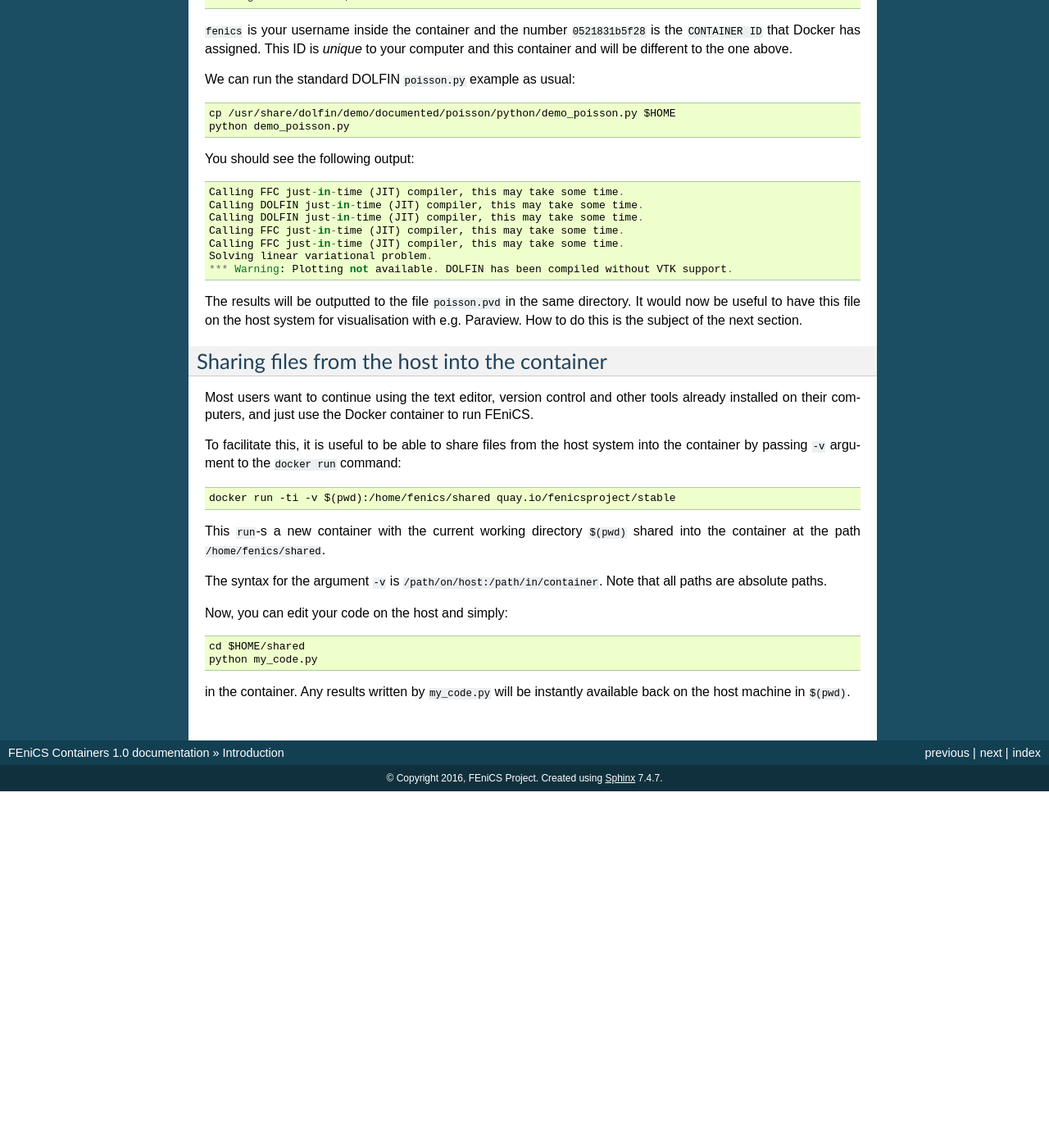
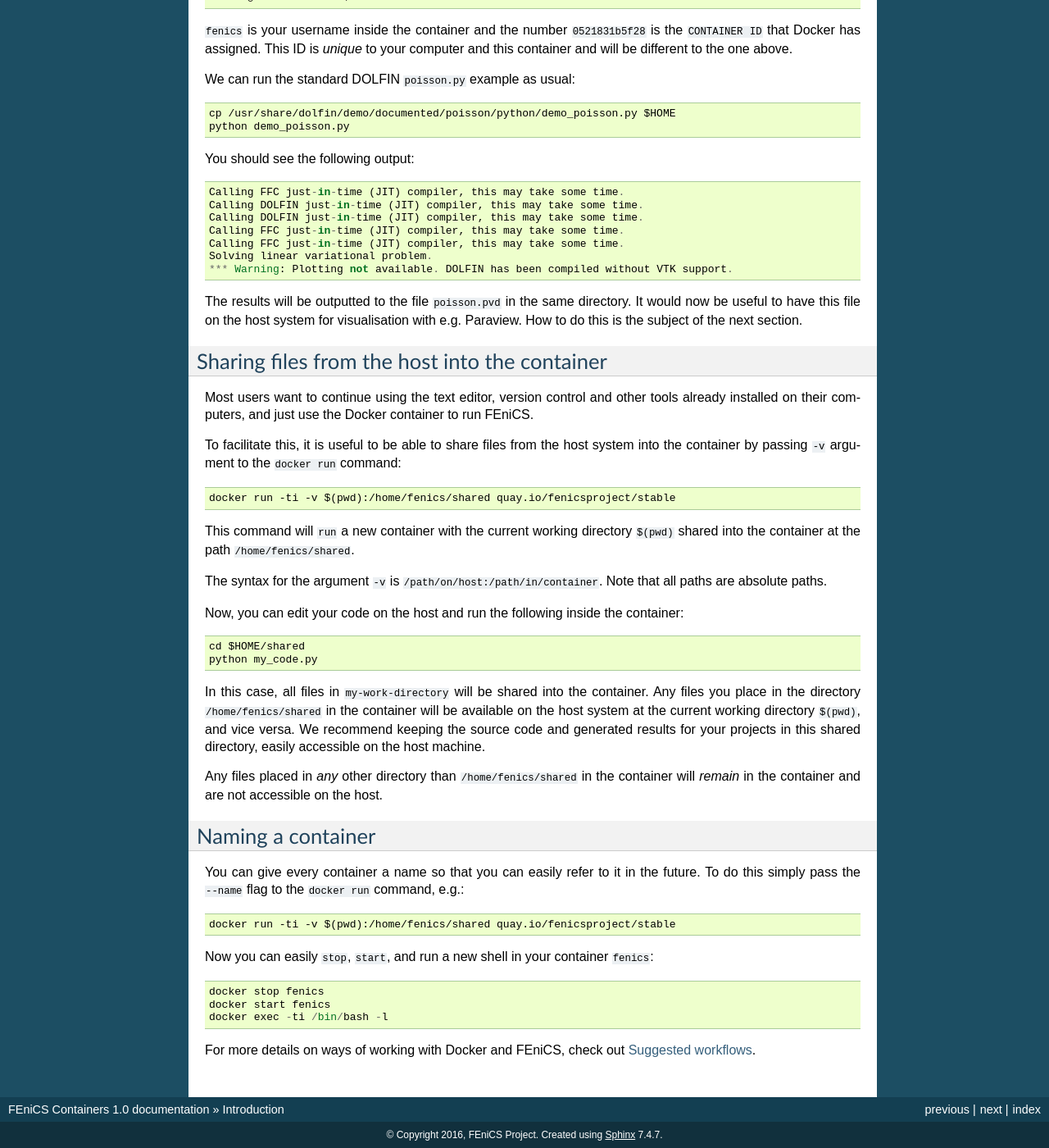
Before and after one commit to vacary/docker, a Sphinx documentation site: the page built from docs/source/introduction.rst, in a window 1280 px wide and 1400 px high, scrolled down 1122 px. Shown: the whole window at 82% size. Built offline with Sphinx 7.4.7, drawn with Linux system fonts in a browser that asks for light colours; before the commit the page ends 2087 px from its top, so only the background shows below that.

Commit message:
[skip build] Another crack at quickstart and introduction.

```diff
--- a/docs/source/introduction.rst
+++ b/docs/source/introduction.rst
@@ -107,18 +110,45 @@
 
     docker run -ti -v $(pwd):/home/fenics/shared quay.io/fenicsproject/stable
 
-This ``run``-s a new container with the current working directory
-``$(pwd)`` shared into the container at the path
-``/home/fenics/shared``.
+This command will ``run`` a new container with the current working directory
+``$(pwd)`` shared into the container at the path ``/home/fenics/shared``.
 
-The syntax for the argument ``-v`` is
-``/path/on/host:/path/in/container``. Note that all paths are absolute
-paths.
+The syntax for the argument ``-v`` is ``/path/on/host:/path/in/container``.
+Note that all paths are absolute paths.
 
-Now, you can edit your code on the host and simply::
+Now, you can edit your code on the host and run the following inside the
+container::
 
     cd $HOME/shared
     python my_code.py
 
-in the container. Any results written by ``my_code.py`` will be
-instantly available back on the host machine in ``$(pwd)``.
+In this case, all files in ``my-work-directory`` will be shared into the
+container.  Any files you place in the directory ``/home/fenics/shared`` in the
+container will be available on the host system at the current working directory
+``$(pwd)``, and vice versa. We recommend keeping the source code and generated
+results for your projects in this shared directory, easily accessible on the
+host machine.
+
+Any files placed in *any* other directory than ``/home/fenics/shared`` in the
+container will *remain* in the container and are not accessible on the host.
+
+.. _naming_introduction:
+
+Naming a container
+------------------
+
+You can give every container a name so that you can easily refer to it in the
+future. To do this simply pass the ``--name`` flag to the ``docker run``
+command, e.g.::
+
+    docker run -ti -v $(pwd):/home/fenics/shared quay.io/fenicsproject/stable
+
+Now you can easily ``stop``, ``start``, and run a new shell in your container
+``fenics``::
+
+    docker stop fenics
+    docker start fenics
+    docker exec -ti /bin/bash -l
+
+For more details on ways of working with Docker and FEniCS, check out
+:ref:`workflows`.
--- a/docs/source/work_flows.rst
+++ b/docs/source/work_flows.rst
@@ -1,4 +1,6 @@
 .. Documentation for suggested work flows using Docker
+
+.. _workflows:
 
 Suggested workflows
 ===================
```
Also changed, not shown: other parts of docs/source/introduction.rst (+3 -0 lines), docs/source/quickstart.rst (+13 -22 lines).
